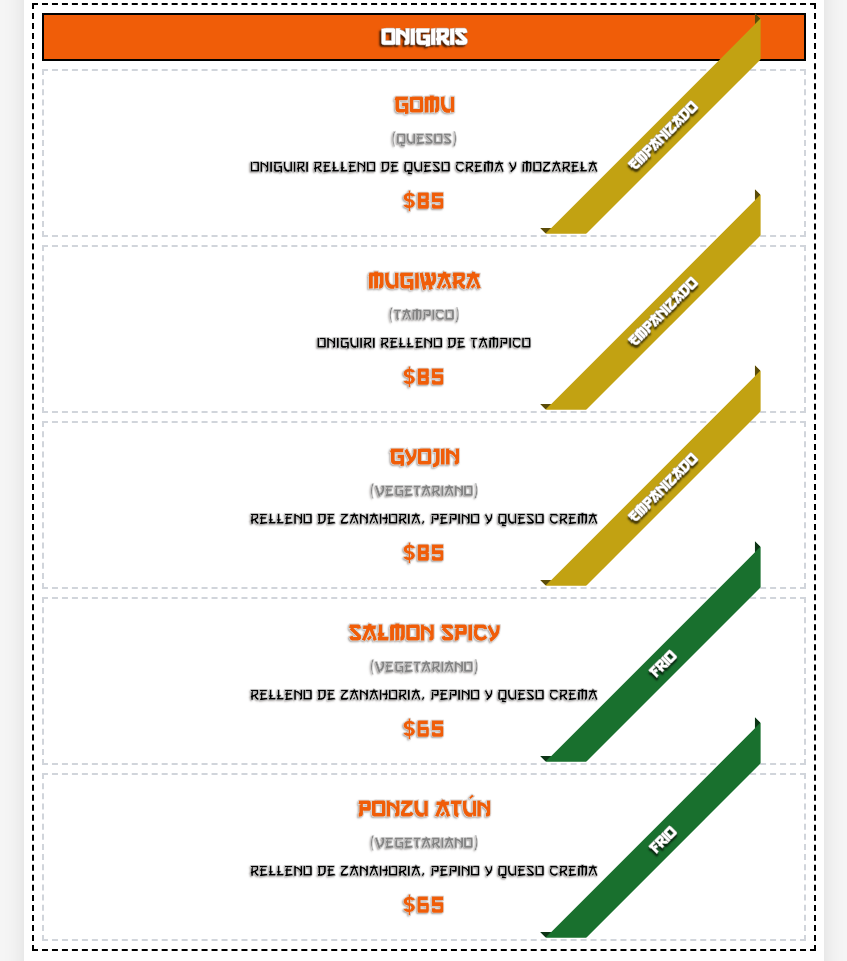
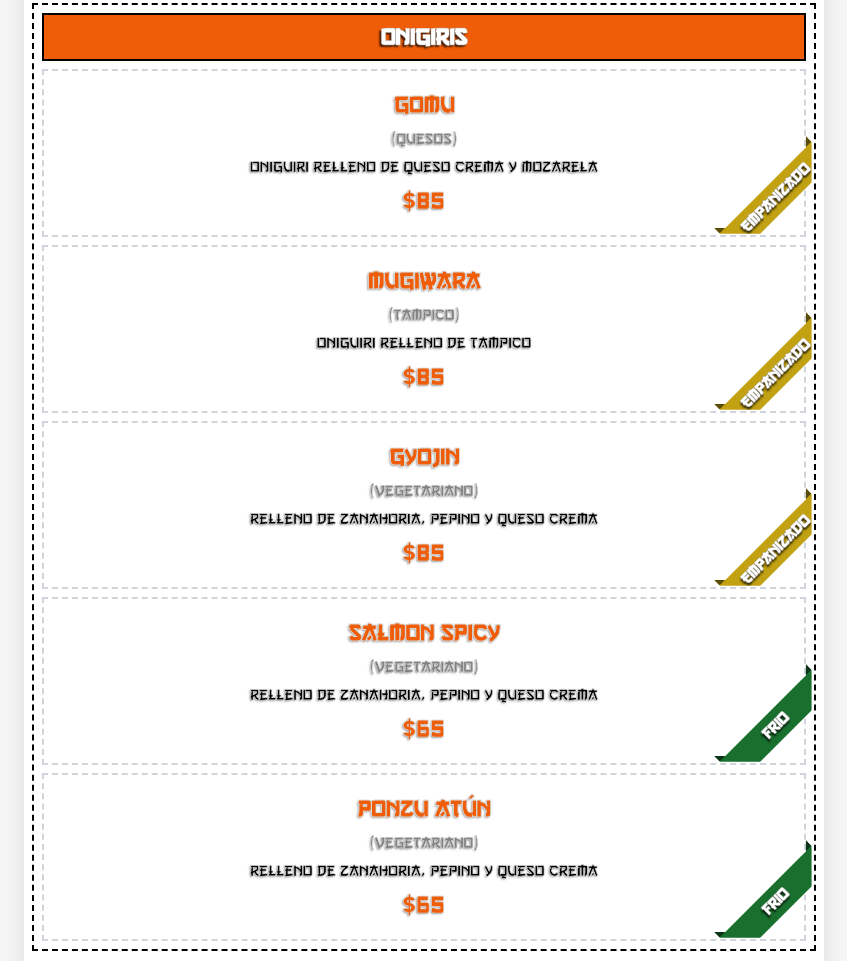
Before and after one commit to BrandAlex117/sushi_menu, an Astro site: page / in a window 1280 px wide. Shown: the part 960-1921 px from the top of the page, without its empty margins (216-1063 px from the left). Built offline with nearby package versions, Linux system fonts and the light colour scheme; Astro itself is replaced by a stand-in of ours.

Commit message:
images back

```diff
--- a/src/pages/index.astro
+++ b/src/pages/index.astro
@@ -25,15 +25,16 @@ import Onigiri from '../components/onigiriSection.astro';
 	<body>
     <div class="menu-container">
         <!-- Header -->
-        <div class="header">
+        <header class="header">
           <Image
             class="logo"
             src={chopperImage}
             alt="Chopper logo Sushi Culishi"
           />
           <div class="sunburst"></div>
+        </header>
 
-        </div>
+        <main>
 
           <Entries />
 
@@ -49,16 +50,9 @@ import Onigiri from '../components/onigiriSection.astro';
             />
           </div>
 
-        <!-- Makis Rolls Section -->
-
           <MakisFood />
 
-        <!-- Onigiris Section -->
-
-
-        <!-- Extras Section -->
-
-        <!-- Instagram Section -->
+        </main>
 
         <!-- <Footer/> -->
 
--- a/src/styles/text.css
+++ b/src/styles/text.css
@@ -84,11 +84,15 @@ p {
 .ribbon {
 
   --f: .5em; /* control the folded part */
+  --container-scale: 1; /* Puedes ajustarlo con JS si necesitas */
+
+ --offset-percent: .4;
   position: absolute;
-  bottom: -30px;
-  right: -40px; /* cambio de left a right */
+  bottom: clamp(-30px, 1%, -105px);
+  right: clamp(-40px, 1%, -105px);
+
   line-height: 1.8;
-  padding-inline: 3em;
+  padding-inline: clamp(0.5em, 2vw, 1.5em);
   padding-bottom: var(--f);
   border-image: conic-gradient(#0008 0 0) 51%/var(--f);
   clip-path: polygon(
@@ -97,7 +101,8 @@ p {
   transform-origin: 100% 100%; /* cambio de 0% a 100% */
   background-color: #c2a212; /* the main color  */
 
-  width: 40%; /* O el porcentaje que necesites */
+  width: clamp(50px, 62%, 130px);
+  font-size: clamp(0.6rem, 1.5vw, 1rem); /* Texto escalable con límites */
   white-space: nowrap; /* Evita que el texto se divida en líneas */
   overflow: hidden; /* Oculta texto que no cabe */
   text-overflow: ellipsis; /* Añade "..." si el texto es muy largo */
@@ -109,8 +114,8 @@ p {
 
   --f: .5em; /* control the folded part */
   position: absolute;
-  bottom: -30px;
-  right: -40px; /* cambio de left a right */
+  bottom: clamp(-30px, 1%, -105px);
+  right: clamp(-40px, 1%, -105px);
   line-height: 1.8;
   padding-inline: 3em;
   padding-bottom: var(--f);
@@ -121,7 +126,7 @@ p {
   transform-origin: 100% 100%; /* cambio de 0% a 100% */
   background-color: #19702e; /* the main color  */
 
-  width: 40%; /* O el porcentaje que necesites */
+  width: clamp(50px, 62%, 130px);
   white-space: nowrap; /* Evita que el texto se divida en líneas */
   overflow: hidden; /* Oculta texto que no cabe */
   text-overflow: ellipsis; /* Añade "..." si el texto es muy largo */
@@ -136,24 +141,3 @@ p {
 }
 
 /* HTML: <div class="ribbon">Your text content</div> */
-/* .ribbon {
-  font-size: 28px;
-  font-weight: bold;
-  color: #fff;
-}
-.ribbon {
-  --f: .5em;
-
-  position: absolute;
-  top: 0;
-  left: 0;
-  line-height: 1.8;
-  padding-inline: 1lh;
-  padding-bottom: var(--f);
-  border-image: conic-gradient(#0008 0 0) 51%/var(--f);
-  clip-path: polygon(
-    100% calc(100% - var(--f)),100% 100%,calc(100% - var(--f)) calc(100% - var(--f)),var(--f) calc(100% - var(--f)), 0 100%,0 calc(100% - var(--f)),999px calc(100% - var(--f) - 999px),calc(100% - 999px) calc(100% - var(--f) - 999px));
-  transform: translate(calc((cos(45deg) - 1)*100%), -100%) rotate(-45deg);
-  transform-origin: 100% 100%;
-  background-color: #F07818;
-} */
```
Also changed, not shown: src/images/monkeydluffy.jpeg (added), src/images/postersAllBlue.jpg (added), src/images/sanji.jpg (added), src/images/zoro.jpg (added). Lines whose indentation alone changed are shown as unchanged.
